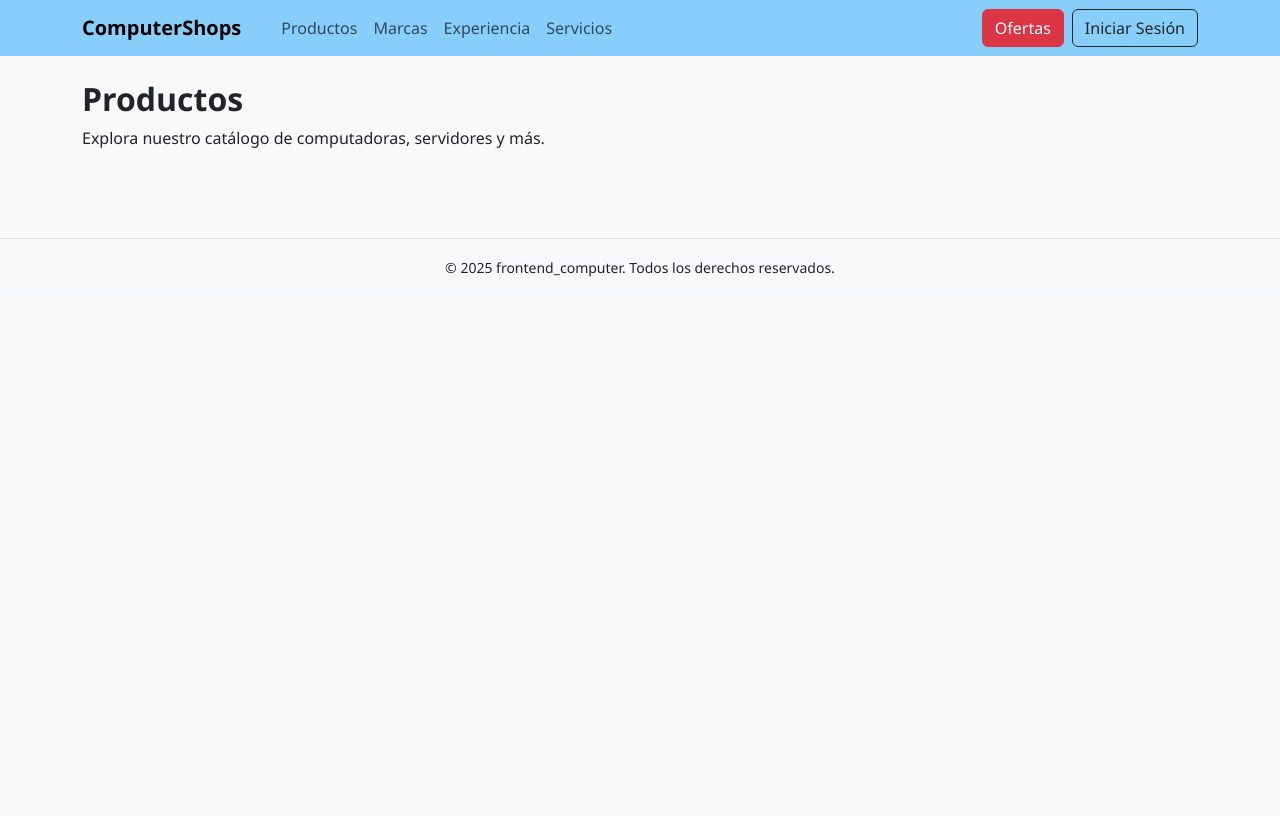
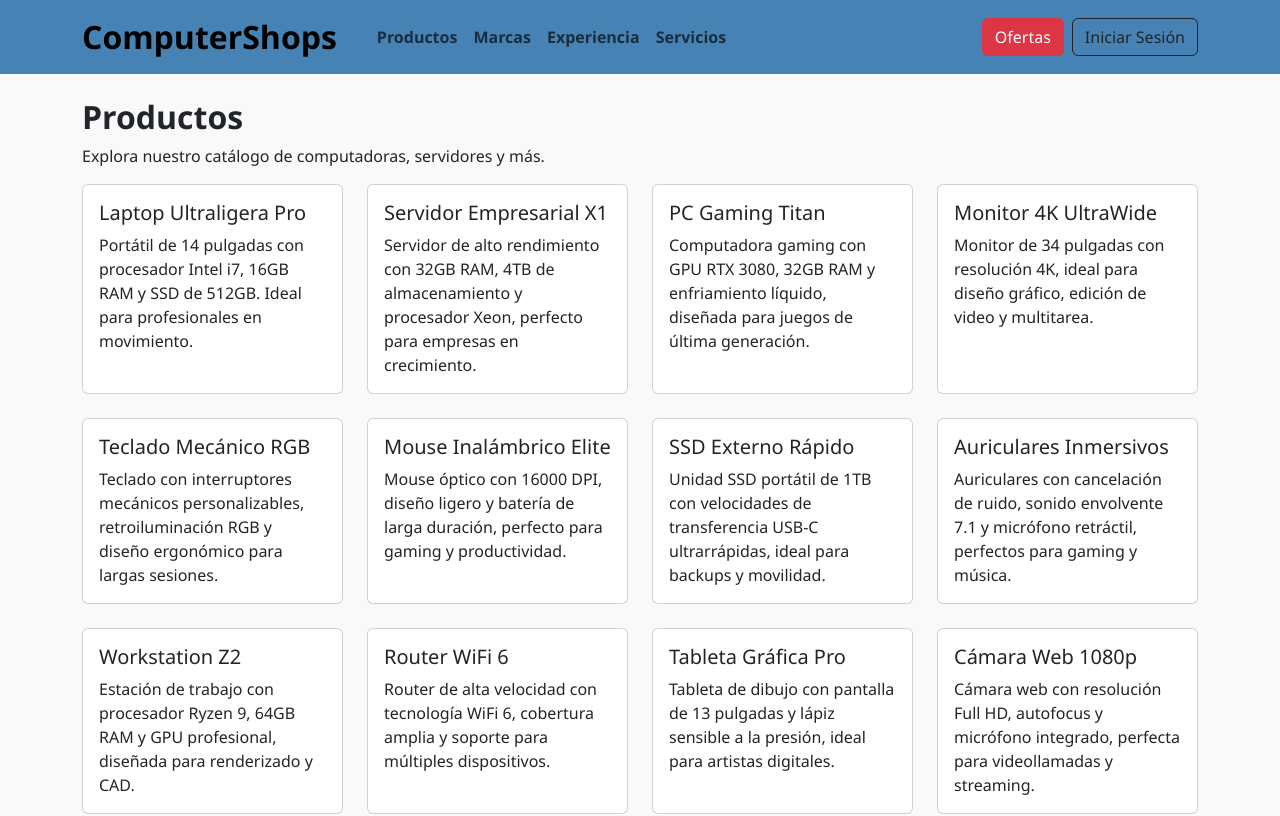
Before and after one commit to MarielaHuanca2/Aqp_peru_FRONTEND, a React (Create React App) app: page /productos in a window 1280 px wide. Shown: the top 816 px of the page. Built offline with nearby package versions, Linux system fonts and the light colour scheme.

Commit message:
Actualización de componentes y nueva página Marcas

```diff
--- a/src/App.js
+++ b/src/App.js
@@ -3,7 +3,7 @@ import Header from "./components/Header";
 import Footer from "./components/Footer";
 import Home from "./pages/Home";
 import Productos from "./pages/Productos";
-
+import Marcas from "./pages/Marcas"; // Import the Marcas component
 import Experiencia from "./pages/Experiencia";
 import Servicios from "./pages/Servicios";
 import Ofertas from "./pages/Ofertas";
@@ -18,7 +18,7 @@ function App() {
       <Routes>
         <Route path="/" element={<Home />} />
         <Route path="/productos" element={<Productos />} />
-
+        <Route path="/marcas" element={<Marcas />} /> {/* Add the new route */}
         <Route path="/experiencia" element={<Experiencia />} />
         <Route path="/servicios" element={<Servicios />} />
         <Route path="/ofertas" element={<Ofertas />} />
--- a/src/components/Header.js
+++ b/src/components/Header.js
@@ -14,16 +14,16 @@ function Header() {
   };
 
   return (
-    <Navbar expand="lg" style={{ backgroundColor: "#87CEFA" }}>
+    <Navbar expand="lg" style={{ backgroundColor: "#4682B4" }}>
       <Container>
-        <Navbar.Brand as={Link} to="/" style={{ marginRight: "2rem", fontWeight: "bold" }}>
+        <Navbar.Brand as={Link} to="/" style={{ marginRight: "2rem", fontWeight: "bold", fontSize: "2rem" }}>
           ComputerShops
         </Navbar.Brand>
         <Nav className="me-auto">
-          <Nav.Link as={Link} to="/productos">Productos</Nav.Link>
-          <Nav.Link as={Link} to="/marcas">Marcas</Nav.Link>
-          <Nav.Link as={Link} to="/experiencia">Experiencia</Nav.Link>
-          <Nav.Link as={Link} to="/servicios">Servicios</Nav.Link>
+          <Nav.Link as={Link} to="/productos" style={{ fontWeight: "bold" }}>Productos</Nav.Link>
+          <Nav.Link as={Link} to="/marcas" style={{ fontWeight: "bold" }}>Marcas</Nav.Link>
+          <Nav.Link as={Link} to="/experiencia" style={{ fontWeight: "bold" }}>Experiencia</Nav.Link>
+          <Nav.Link as={Link} to="/servicios" style={{ fontWeight: "bold" }}>Servicios</Nav.Link>
         </Nav>
         <div className="d-flex gap-2">
           <Button variant="danger" onClick={() => navigate("/ofertas")}>
--- a/src/pages/Experiencia.js
+++ b/src/pages/Experiencia.js
@@ -2,7 +2,37 @@ function Experiencia() {
   return (
     <div className="container py-4">
       <h2>Experiencia</h2>
-      <p>Tenemos más de 10 años brindando soluciones tecnológicas B2B.</p>
+
+      <p style={{ fontSize: "1.2rem" }}>
+        En ComputerShops nos dedicamos a brindar soluciones tecnológicas personalizadas a empresas de todos los tamaños. Nuestro equipo experto
+        garantiza asesoría especializada, soporte constante y productos de alta calidad.
+      </p>
+
+      {/* Cuadros de texto "image" */}
+      <div className="row my-4">
+        {Array.from({ length: 4 }).map((_, index) => (
+          <div key={index} className="col-12 col-sm-6 col-md-3 mb-3">
+            <div
+              style={{
+                backgroundColor: "#e0e0e0",
+                textAlign: "center",
+                padding: "50px 0",
+                borderRadius: "8px",
+                fontWeight: "bold",
+              }}
+            >
+              image
+            </div>
+          </div>
+        ))}
+      </div>
+
+      <hr />
+
+      <p style={{ fontSize: "1.2rem" }}>
+        Nuestra experiencia nos permite ofrecer un servicio confiable y eficiente, ayudando a nuestros clientes a transformar digitalmente sus negocios
+        y alcanzar sus metas tecnológicas con éxito.
+      </p>
     </div>
   );
 }
--- /dev/null
+++ b/src/pages/Marcas.js
@@ -0,0 +1,37 @@
+import { Container, Row, Col } from "react-bootstrap";
+
+function Marcas() {
+  return (
+    <Container className="py-4">
+      <h2>Marcas</h2>
+      <p>
+        Esta es la página de marcas. Aquí podrás explorar las mejores marcas de tecnología disponibles en ComputerShops.
+      </p>
+
+      <Row className="mt-4">
+        {Array.from({ length: 16 }).map((_, index) => (
+          <Col key={index} xs={12} sm={6} md={3} className="mb-4">
+            <div
+              style={{
+                backgroundColor: "#e0e0e0",
+                textAlign: "center",
+                padding: "50px 0",
+                borderRadius: "8px",
+                fontWeight: "bold",
+              }}
+            >
+              image
+            </div>
+          </Col>
+        ))}
+      </Row>
+
+      <p className="mt-5">
+        En ComputerShops trabajamos constantemente para ofrecerte las mejores marcas del mercado, con productos de alta calidad
+        y el respaldo de años de experiencia en tecnología. ¡Descubre lo mejor con nosotros!
+      </p>
+    </Container>
+  );
+}
+
+export default Marcas;
--- a/src/pages/Productos.js
+++ b/src/pages/Productos.js
@@ -1,9 +1,76 @@
+import { Container, Row, Col, Card } from "react-bootstrap";
+
 function Productos() {
+  const products = [
+    {
+      title: "Laptop Ultraligera Pro",
+      description: "Portátil de 14 pulgadas con procesador Intel i7, 16GB RAM y SSD de 512GB. Ideal para profesionales en movimiento.",
+    },
+    {
+      title: "Servidor Empresarial X1",
+      description: "Servidor de alto rendimiento con 32GB RAM, 4TB de almacenamiento y procesador Xeon, perfecto para empresas en crecimiento.",
+    },
+    {
+      title: "PC Gaming Titan",
+      description: "Computadora gaming con GPU RTX 3080, 32GB RAM y enfriamiento líquido, diseñada para juegos de última generación.",
+    },
+    {
+      title: "Monitor 4K UltraWide",
+      description: "Monitor de 34 pulgadas con resolución 4K, ideal para diseño gráfico, edición de video y multitarea.",
+    },
+    {
+      title: "Teclado Mecánico RGB",
+      description: "Teclado con interruptores mecánicos personalizables, retroiluminación RGB y diseño ergonómico para largas sesiones.",
+    },
+    {
+      title: "Mouse Inalámbrico Elite",
+      description: "Mouse óptico con 16000 DPI, diseño ligero y batería de larga duración, perfecto para gaming y productividad.",
+    },
+    {
+      title: "SSD Externo Rápido",
+      description: "Unidad SSD portátil de 1TB con velocidades de transferencia USB-C ultrarrápidas, ideal para backups y movilidad.",
+    },
+    {
+      title: "Auriculares Inmersivos",
+      description: "Auriculares con cancelación de ruido, sonido envolvente 7.1 y micrófono retráctil, perfectos para gaming y música.",
+    },
+    {
+      title: "Workstation Z2",
+      description: "Estación de trabajo con procesador Ryzen 9, 64GB RAM y GPU profesional, diseñada para renderizado y CAD.",
+    },
+    {
+      title: "Router WiFi 6",
+      description: "Router de alta velocidad con tecnología WiFi 6, cobertura amplia y soporte para múltiples dispositivos.",
+    },
+    {
+      title: "Tableta Gráfica Pro",
+      description: "Tableta de dibujo con pantalla de 13 pulgadas y lápiz sensible a la presión, ideal para artistas digitales.",
+    },
+    {
+      title: "Cámara Web 1080p",
+      description: "Cámara web con resolución Full HD, autofocus y micrófono integrado, perfecta para videollamadas y streaming.",
+    },
+  ];
+
   return (
-    <div className="container py-4">
+    <Container className="py-4">
       <h2>Productos</h2>
       <p>Explora nuestro catálogo de computadoras, servidores y más.</p>
-    </div>
+      {Array.from({ length: Math.ceil(products.length / 4) }).map((_, rowIndex) => (
+        <Row key={rowIndex} className="g-4 mb-4">
+          {products.slice(rowIndex * 4, rowIndex * 4 + 4).map((product, index) => (
+            <Col key={index} xs={12} md={6} lg={3}>
+              <Card className="h-100">
+                <Card.Body>
+                  <Card.Title>{product.title}</Card.Title>
+                  <Card.Text>{product.description}</Card.Text>
+                </Card.Body>
+              </Card>
+            </Col>
+          ))}
+        </Row>
+      ))}
+    </Container>
   );
 }
 
--- a/src/pages/Servicios.js
+++ b/src/pages/Servicios.js
@@ -3,6 +3,15 @@ function Servicios() {
     <div className="container py-4">
       <h2>Servicios</h2>
       <p>Consultoría, mantenimiento, instalación de redes y más.</p>
+
+      <div className="mt-4">
+        <p><strong>• Consultoría tecnológica personalizada</strong></p>
+        <p><strong>• Mantenimiento preventivo y correctivo</strong></p>
+        <p><strong>• Instalación y configuración de redes</strong></p>
+        <p><strong>• Soporte técnico remoto y presencial</strong></p>
+        <p><strong>• Venta e implementación de hardware</strong></p>
+        <p><strong>• Asesoría en transformación digital</strong></p>
+      </div>
     </div>
   );
 }
```
